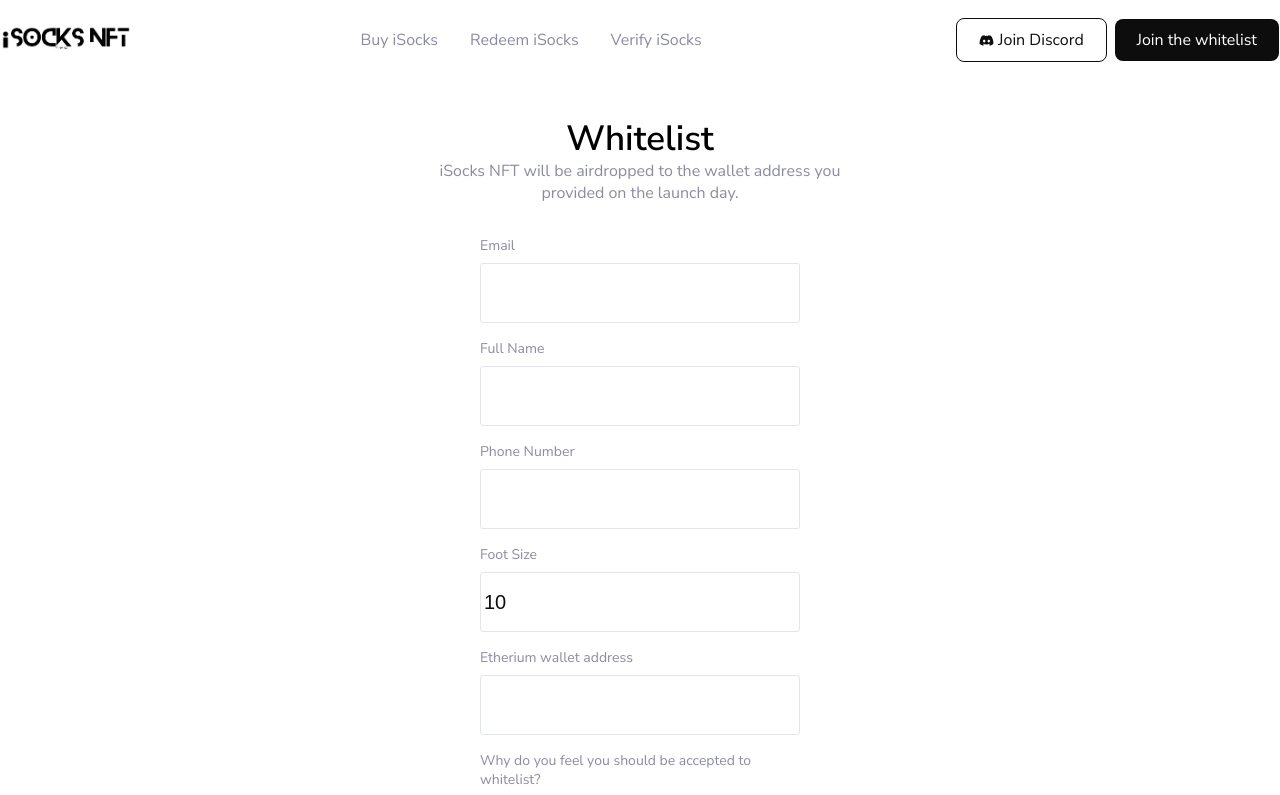
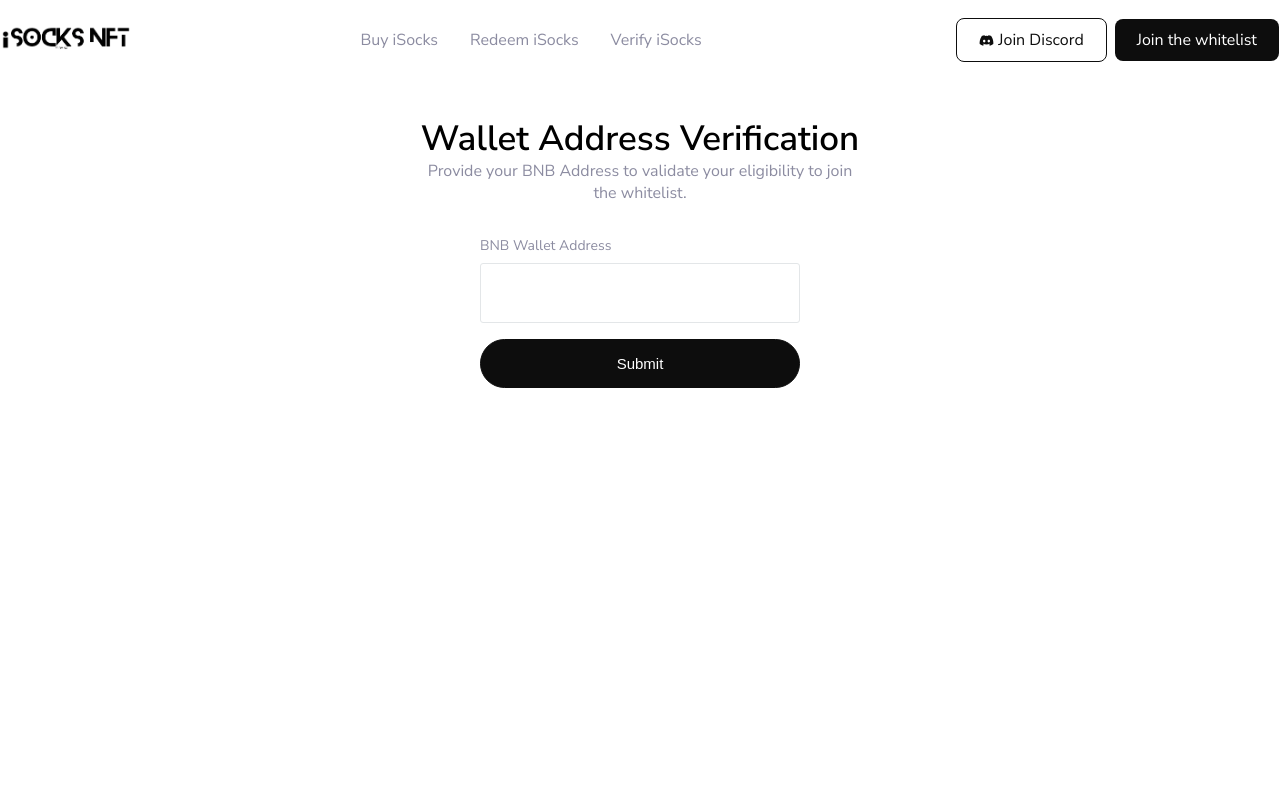
Before and after one commit to iSocks-NFTs/isocks.ai, a Next.js app: page /join-whitelist in a window 1280 px wide. Shown: the top 795 px of the page. Built offline with nearby package versions, Linux system fonts and the light colour scheme.

Commit message:
updated styling

```diff
--- /dev/null
+++ b/components/WalletVerification/style.js
@@ -0,0 +1,87 @@
+import styled from "styled-components";
+
+export const Container = styled.div`
+  max-width: 100%;
+  height:90vh;
+`;
+
+export const Heading = styled.h3`
+  font-family: "Nunito Sans";
+  text-align: center;
+  font-weight: 600;
+  font-size: 35px;
+  margin-bottom: -0.1rem;
+`;
+
+export const P = styled.p`
+  font-family: "Nunito Sans";
+  text-align: center;
+  width: 35%;
+  margin: 0 auto;
+  margin-bottom: 2rem;
+  color: var(--subtle-text);
+  @media screen and (max-width: 480px) {
+    width: 100%;
+  }
+`;
+
+export const FormContainer = styled.div`
+  display: flex;
+  justify-content: center;
+  align-items: center;
+`;
+
+export const Form = styled.form`
+  display: flex;
+  flex-direction: column;
+  align-items: center;
+  row-gap: 1rem;
+`;
+
+export const Input = styled.input`
+  height: ${(props) => (props.height ? props.height : "60px")};
+  width: clamp(250px, 320px, 450px);
+  background-color: #fff;
+  margin:0 auto;
+  color: var(--primary-brand);
+  padding:0 3px;
+  border: 0.933743px solid #e3e6e8;
+  font-size: 20px;
+  border-radius: 3px;
+  :focus {
+    outline: var(--primary-brand);
+  }
+`;
+
+export const Button = styled.button`
+  background-color: var(--primary-brand);
+  padding: 15px 50px;
+  font-size: 15px;
+  margin:0 auto;
+  width: clamp(250px, 320px, 450px);
+  color: #fff;
+  border-radius: 30px;
+  transition: 0.7s;
+  border: 1px solid var(--primary-brand);
+  :hover {
+    cursor:pointer;
+    color:var(--primary-brand);
+    background-color: #fff;
+    border: 1px solid var(--primary-brand);
+  }
+`;
+
+export const FormGroup = styled.div`
+  display: flex;
+  flex-direction: column;
+  justify-content: center;
+  align-items:center;
+  row-gap: 0.5rem;
+`;
+
+export const Label = styled.label`
+  font-weight: 400;
+  font-size: 14px;
+  color: var(--subtle-text);
+  width: clamp(250px, 320px, 450px);
+`;
--- a/context/globalContext.js
+++ b/context/globalContext.js
@@ -1,20 +1,28 @@
-import React from 'react';
+import React from "react";
 
 export const GlobalContext = React.createContext({
-    comingSoonModal:false,
-    setComingSoonModal:() => {}
-})
+  comingSoonModal: false,
+  setComingSoonModal: () => {},
+  addressVerified: false,
+  setAddressVerified: () => {},
+});
 
-const GlobalContextProvider = ({children}) =>{
-    const [comingSoonModal,setComingSoonModal] = React.useState(false);
+const GlobalContextProvider = ({ children }) => {
+  const [comingSoonModal, setComingSoonModal] = React.useState(false);
+  const [addressVerified, setAddressVerified] = React.useState(false);
 
-    return(
-        <GlobalContext.Provider
-            value={{comingSoonModal,setComingSoonModal}}
-        >
-            {children}
-        </GlobalContext.Provider>
-    )
-}
+  return (
+    <GlobalContext.Provider
+      value={{
+        comingSoonModal,
+        setComingSoonModal,
+        addressVerified,
+        setAddressVerified,
+      }}
+    >
+      {children}
+    </GlobalContext.Provider>
+  );
+};
 
 export default GlobalContextProvider;
--- a/pages/join-whitelist/index.js
+++ b/pages/join-whitelist/index.js
@@ -1,20 +1,23 @@
 import React from "react";
-import Head from 'next/head';
+import Head from "next/head";
 import Layout from "../../layouts/normal_layout";
 import JoinWhiteList from "../../components/JoinWhiteListForm";
+import WalletVerification from '../../components/WalletVerification';
 import Modal from "../../components/Modal";
 import { GlobalContext } from "../../context/globalContext";
+import { AnimatePresence } from "framer-motion";
 
 const JoinWaitList = () => {
-
-    const {comingSoonModal} = React.useContext(GlobalContext);
+  const { comingSoonModal, addressVerified} = React.useContext(GlobalContext);
 
   return (
     <Layout>
       <Head>
         <title>iSocks | Join Waiting List</title>
       </Head>
-      <JoinWhiteList />
+      {
+        addressVerified ? (<JoinWhiteList />) : (<WalletVerification />)
+      }
       {comingSoonModal ? (
         <>
           <Modal />
```
Also changed, not shown: 2 other files (tests, documents, lock files or other folders).
